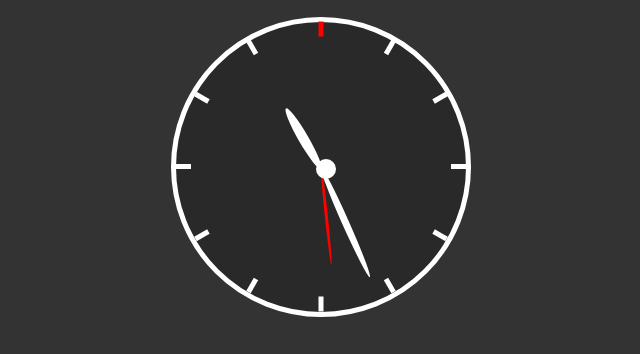
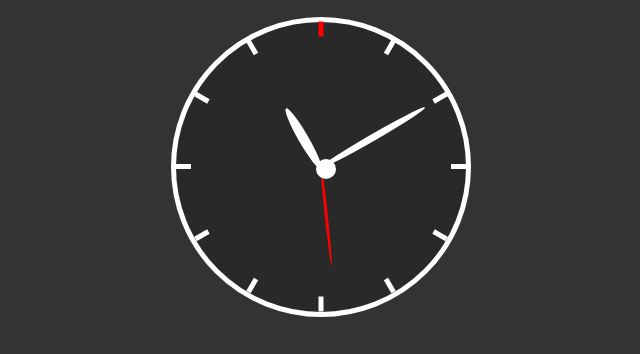
Before and after one commit to VictorsCodes/relogio, a plain HTML site: page index.html in a window 1280 px wide. Shown: the part 188-542 px from the top of the page, without its empty margins (319-959 px from the left). Drawn offline with Linux system fonts and the light colour scheme.

Commit message:
Atualizando

```diff
--- a/index.html
+++ b/index.html
@@ -1,9 +1,9 @@
 <!DOCTYPE html>
 <html lang="pt">
   <head>
-    <meta charset="UTF-8">
-    <meta http-equiv="X-UA-Compatible" content="IE=edge">
-    <meta name="viewport" content="width=device-width, initial-scale=1.0">
+    <meta charset="UTF-8" />
+    <meta http-equiv="X-UA-Compatible" content="IE=edge" />
+    <meta name="viewport" content="width=device-width, initial-scale=1.0" />
     <title>Relógio Analógico</title>
     <link rel="stylesheet" href="style.css" />
   </head>
@@ -12,18 +12,42 @@
 
     <div class="relogio">
       <div class="riscos">
-            <div class="risco" style="transform: rotate(0deg)"><div class="ponto"></div></div>
-            <div class="risco" style="transform: rotate(30deg)"><div class="ponto"></div></div>
-            <div class="risco" style="transform: rotate(60deg)"><div class="ponto"></div></div>
-            <div class="risco" style="transform: rotate(90deg)"><div class="ponto"></div></div>
-            <div class="risco" style="transform: rotate(120deg)"><div class="ponto"></div></div>
-            <div class="risco" style="transform: rotate(150deg)"><div class="ponto"></div></div>
-            <div class="risco" style="transform: rotate(180deg)"><div class="ponto"></div></div>
-            <div class="risco" style="transform: rotate(210deg)"><div class="ponto"></div></div>
-            <div class="risco" style="transform: rotate(240deg)"><div class="ponto"></div></div>
-            <div class="risco" style="transform: rotate(270deg)"><div class="ponto i"></div></div>
-            <div class="risco" style="transform: rotate(300deg)"><div class="ponto"></div></div>
-            <div class="risco" style="transform: rotate(330deg)"><div class="ponto"></div></div>
+        <div class="risco" style="transform: rotate(0deg)">
+          <div class="ponto"></div>
+        </div>
+        <div class="risco" style="transform: rotate(30deg)">
+          <div class="ponto"></div>
+        </div>
+        <div class="risco" style="transform: rotate(60deg)">
+          <div class="ponto"></div>
+        </div>
+        <div class="risco" style="transform: rotate(90deg)">
+          <div class="ponto"></div>
+        </div>
+        <div class="risco" style="transform: rotate(120deg)">
+          <div class="ponto"></div>
+        </div>
+        <div class="risco" style="transform: rotate(150deg)">
+          <div class="ponto"></div>
+        </div>
+        <div class="risco" style="transform: rotate(180deg)">
+          <div class="ponto"></div>
+        </div>
+        <div class="risco" style="transform: rotate(210deg)">
+          <div class="ponto"></div>
+        </div>
+        <div class="risco" style="transform: rotate(240deg)">
+          <div class="ponto"></div>
+        </div>
+        <div class="risco" style="transform: rotate(270deg)">
+          <div class="ponto i"></div>
+        </div>
+        <div class="risco" style="transform: rotate(300deg)">
+          <div class="ponto"></div>
+        </div>
+        <div class="risco" style="transform: rotate(330deg)">
+          <div class="ponto"></div>
+        </div>
       </div>
       <div class="ponteiros">
         <div class="p p_s"></div>
@@ -36,6 +60,6 @@
 
     <footer>Criado por Victor Figueiredo</footer>
 
-    <script src="script.js"></script>
+    <script src="main.js"></script>
   </body>
 </html>
--- /dev/null
+++ b/main.js
@@ -0,0 +1,23 @@
+"use strict";
+const digitalElement = document.querySelector(".digital");
+const hElement = document.querySelector(".p_h");
+const mElement = document.querySelector(".p_m");
+const sElement = document.querySelector(".p_s");
+const updateClock = () => {
+    let now = new Date();
+    let hour = now.getHours();
+    let minutes = now.getMinutes();
+    let seconds = now.getSeconds();
+    digitalElement.textContent = `${fixZero(hour)}:${fixZero(minutes)}:${fixZero(seconds)}`;
+    const hDeg = ((360 / 12) * hour) - 90;
+    const mDeg = ((360 / 12) * minutes) - 90;
+    const sDeg = ((360 / 60) * seconds) - 90;
+    hElement.style.transform = `rotate(${hDeg}deg)`;
+    mElement.style.transform = `rotate(${mDeg}deg)`;
+    sElement.style.transform = `rotate(${sDeg}deg)`;
+};
+const fixZero = (time) => {
+    return time < 10 ? `0${time}` : time;
+};
+setInterval(updateClock, 1000);
+updateClock();
--- a/script.js
+++ /dev/null
@@ -1,32 +0,0 @@
-let digitalElement = document.querySelector('.digital')
-let hElement = document.querySelector('.p_h')
-let mElement = document.querySelector('.p_m')
-let sElement = document.querySelector('.p_s')
-
-function updateClock() {
-  let now = new Date()
-  let hour = now.getHours()
-  let minutes = now.getMinutes()
-  let seconds = now.getSeconds()
-
-  digitalElement.textContent = `${fixZero(hour)}:${fixZero(minutes)}:${fixZero(seconds)}`
-
-  let hDeg = ((360 / 12) * hour) - 90
-  let mDeg = ((360 / 60) * minutes) - 90
-  let sDeg = ((360 / 60) * seconds) - 90
-
-  hElement.style.transform = `rotate(${hDeg}deg)`
-  mElement.style.transform = `rotate(${mDeg}deg)`
-  sElement.style.transform = `rotate(${sDeg}deg)`
-
-
-
-}
-
-function fixZero(time) {
-  return time < 10 ? `0${time}` : time
-}
-
-
-setInterval(updateClock, 1000)
-updateClock()
```
Lines whose indentation alone changed are shown as unchanged.
